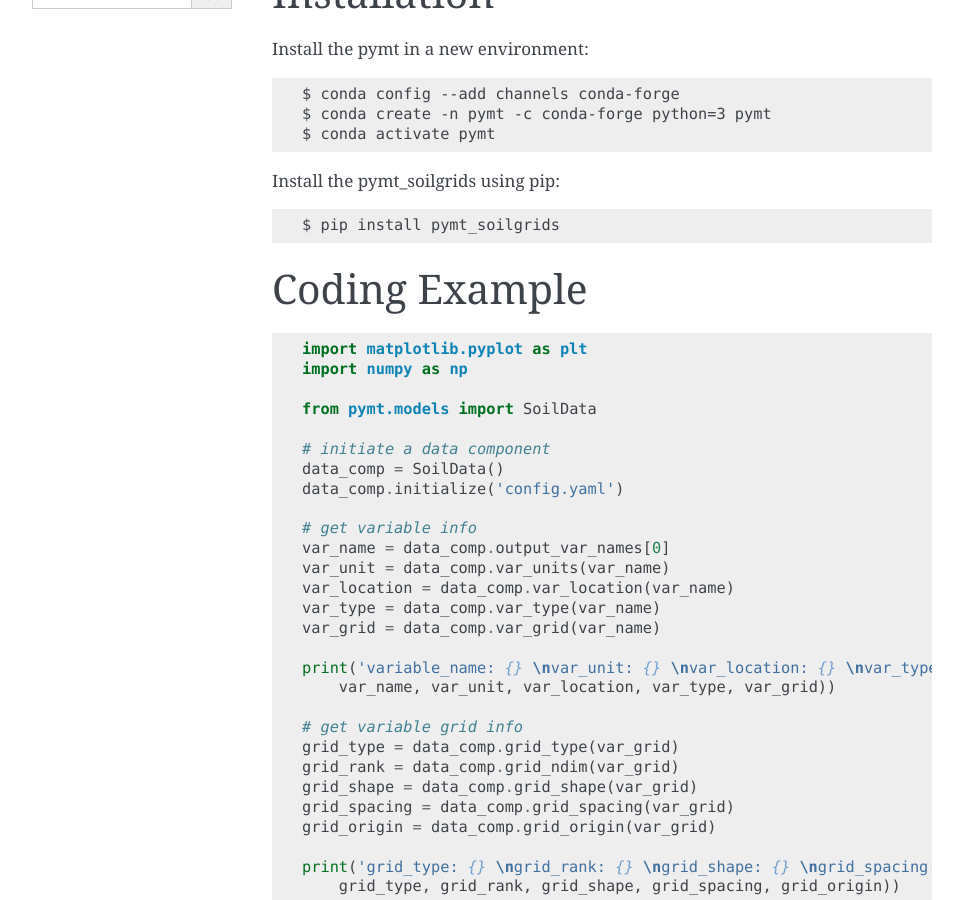
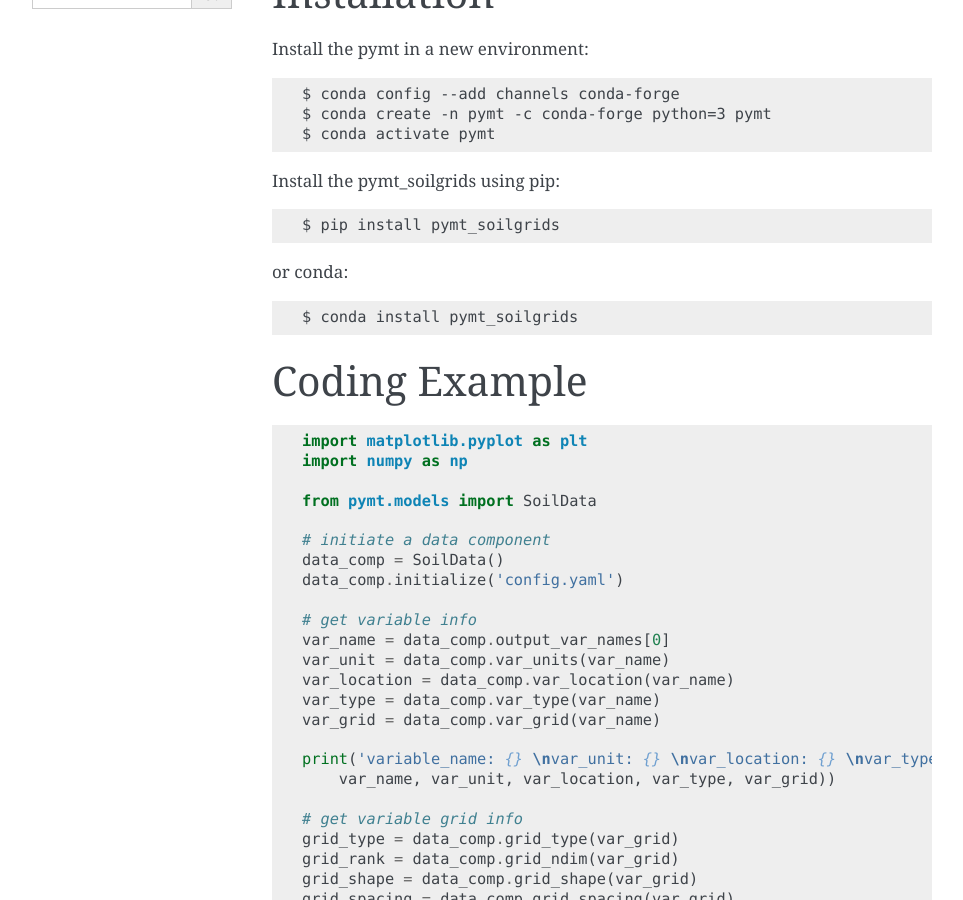
Before and after one commit to gantian127/pymt_soilgrids, a Sphinx documentation site: the page built from docs/index.rst, in a window 1280 px wide and 900 px high, scrolled down 349 px. Shown: the whole window, without its empty margins (148-1111 px from the left). Built offline with Sphinx 7.4.7, drawn with Linux system fonts in a browser that asks for light colours; the version number is read from the project's files by our own code.

Commit message:
Update index.rst

```diff
--- a/docs/index.rst
+++ b/docs/index.rst
@@ -29,6 +29,11 @@
 
   $ pip install pymt_soilgrids
 
+or conda:
+
+.. code::
+
+  $ conda install pymt_soilgrids
 
 Coding Example
 --------------
```
